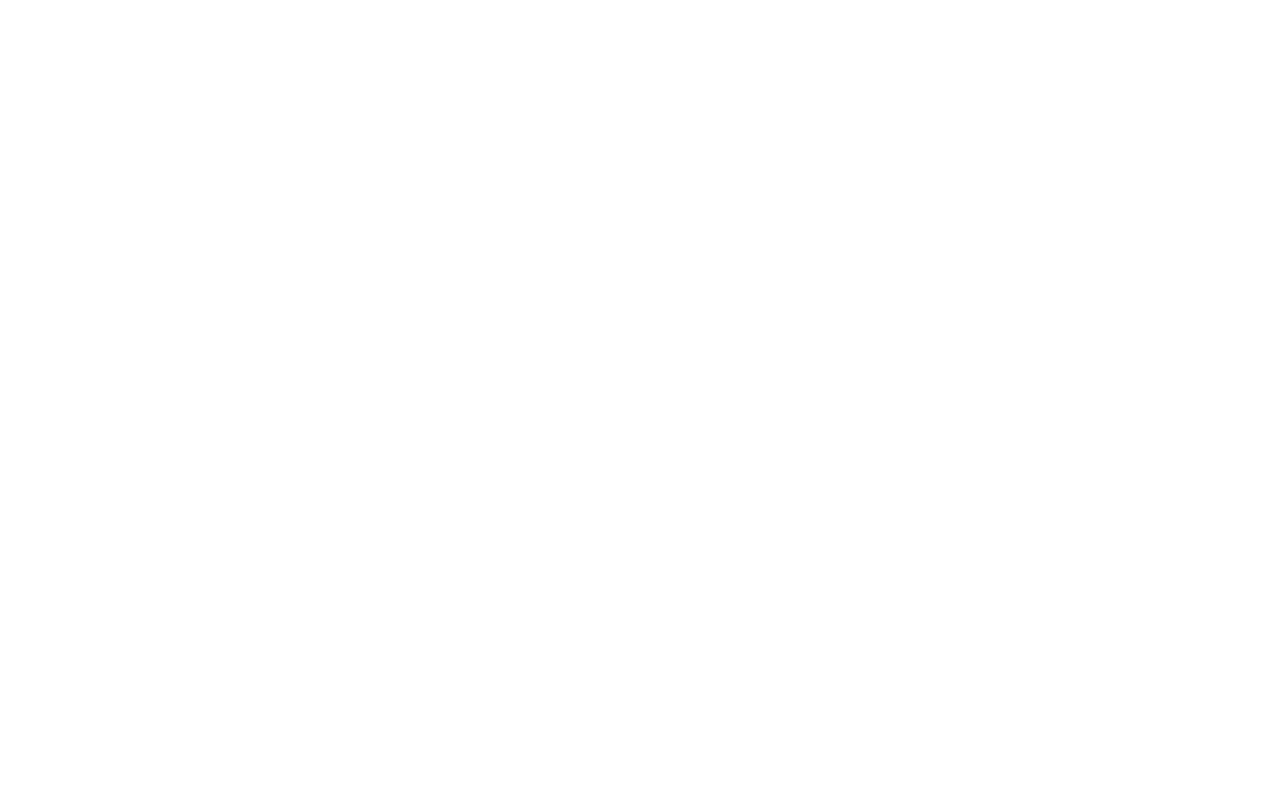
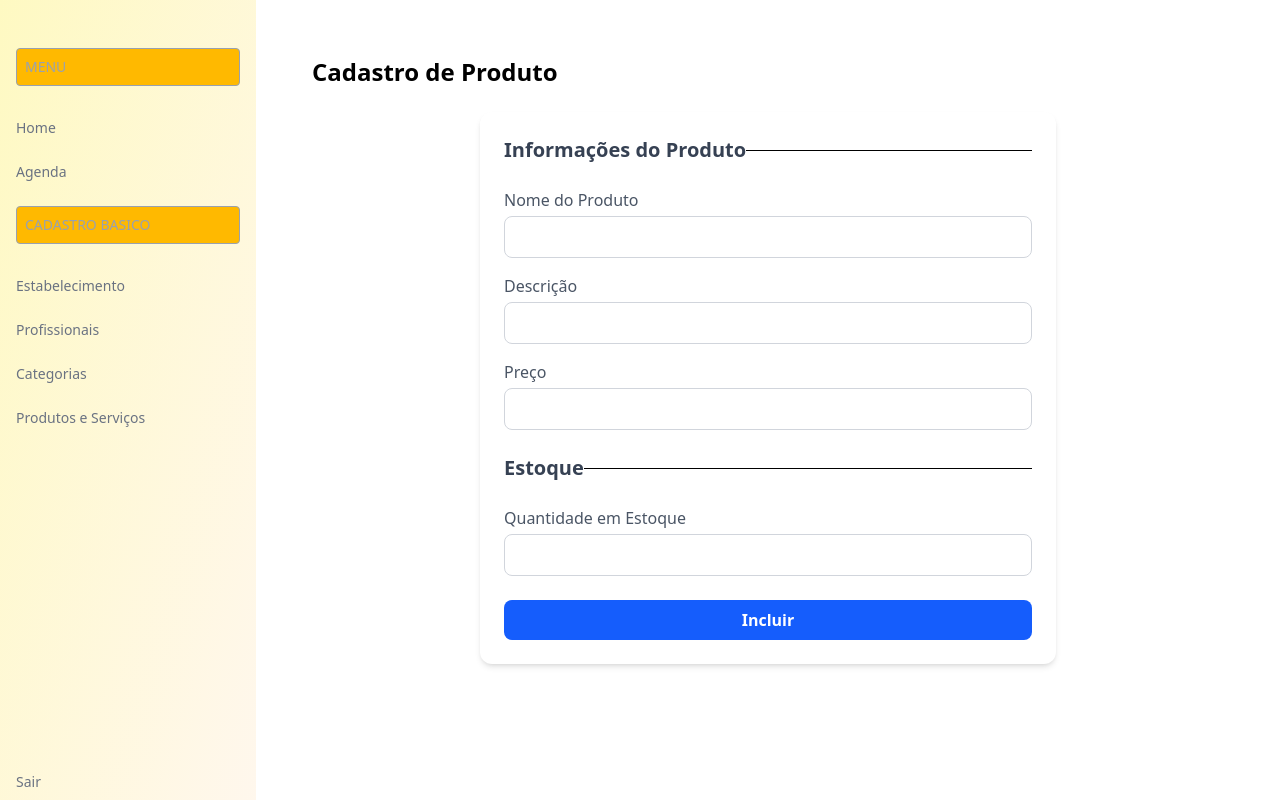
Before and after one commit to WalissonMariano/agenda-online-front, a React (Vite) app: page /cadastroProdutos in a window 1280 px wide. Before the commit this address had no page. Built offline with nearby package versions, Linux system fonts and the light colour scheme.

Commit message:
add form register

```diff
--- a/package.json
+++ b/package.json
@@ -10,10 +10,13 @@
     "preview": "vite preview"
   },
   "dependencies": {
+    "@fortawesome/fontawesome-svg-core": "^6.7.2",
+    "@fortawesome/react-fontawesome": "^0.2.2",
     "@tailwindcss/vite": "^4.0.17",
     "class-variance-authority": "^0.7.1",
     "react": "^19.0.0",
     "react-dom": "^19.0.0",
+    "react-icons": "^5.5.0",
     "react-router": "^7.3.0"
   },
   "devDependencies": {
--- /dev/null
+++ b/src/app/pages/product/ConsultationProduct.tsx
@@ -0,0 +1,41 @@
+import { useNavigate } from "react-router";
+import { Consultation } from "../../shared/components/ui/consultation/Consultation"
+import { DefaultLayout } from "../../shared/components/ui/defaultLayout"
+
+interface Product {
+    id: number;
+    nome: string;
+    time: string;
+    price: number;
+    categorie: string;
+}
+
+const product: Product[] = [
+    {id: 1, nome: "Corte", time: "2 hours 30 minutes", price: 10.5, categorie: "teste"},
+    {id: 1, nome: "Corte", time: "2 hours 30 minutes", price: 10.5, categorie: "teste"},
+]
+
+export const Product = () => {
+
+    const navigator = useNavigate();
+
+    const handleNewProduct = () => {
+        navigator('/cadastroProdutos');
+    }
+
+    return (
+        <DefaultLayout>
+            <Consultation<Product>
+                title="Produtos cadastrados"
+                columns={[
+                    {header: "Nome", accessor: "nome"},
+                    {header: "Tempo", accessor: "time"},
+                    {header: "Preço", accessor: "price"},
+                    {header: "Categoria", accessor: "categorie"},
+                ]}
+                data={product}
+                onNew={handleNewProduct}
+                />
+        </DefaultLayout>
+    )
+}
--- /dev/null
+++ b/src/app/pages/product/RegisterProduct.tsx
@@ -0,0 +1,30 @@
+import { DefaultLayout } from "../../shared/components/ui/defaultLayout"
+import { Block, Register } from "../../shared/components/ui/register/Register"
+
+const registerStructure: Block[] = [
+    {
+        title: 'Informações do Produto',
+        fields: [
+            {name: 'nome', label: 'Nome do Produto', type: 'text', required: true},
+            {name: 'descricao', label: 'Descrição', type: 'text', required: true},
+            {name: 'preço', label: 'Preço', type: 'number', required: true},
+        ]
+    },
+    {
+        title: 'Estoque',
+        fields: [
+            {name: 'quantidade', label: 'Quantidade em Estoque', type: 'number', required: true},
+        ]
+    }
+];
+
+export const RegisterProduct = () => {
+    return(
+        <DefaultLayout>
+            <div className="p-6">
+                <h1 className="text-2xl font-bold mb-6">Cadastro de Produto</h1>
+                <Register structure={registerStructure}/>
+            </div>
+        </DefaultLayout>
+    )
+}
--- a/src/app/pages/product/index.tsx
+++ /dev/null
@@ -1,33 +0,0 @@
-import { Consultation } from "../../shared/components/ui/consultation"
-import { DefaultLayout } from "../../shared/components/ui/defaultLayout"
-
-interface Product {
-    id: number;
-    nome: string;
-}
-
-const product: Product[] = [
-    {id: 1, nome: "Corte"},
-    {id: 2, nome: "Sombracelhas"},
-]
-
-export const Product = () => {
-
-    const handleNewProduct = () => {
-        console.log('teste');
-    }
-
-    return (
-        <DefaultLayout>
-            <Consultation<Product>
-                title="Produtos cadastrados"
-                columns={[
-                    {header: "ID", accessor: "id"},
-                    {header: "Nome", accessor: "nome"},
-                ]}
-                data={product}
-                onNew={handleNewProduct}
-                />
-        </DefaultLayout>
-    )
-}
--- a/src/app/routes/index.tsx
+++ b/src/app/routes/index.tsx
@@ -2,11 +2,12 @@
 import { Login } from "../pages/login"
 import { CadastroUsuario } from "../pages/registerUser"
 import { Home } from "../pages/home"
-import { Product } from "../pages/product"
+import { Product } from "../pages/product/ConsultationProduct"
 import { Categorie } from "../pages/categorie"
 import { Establishment } from "../pages/establishment"
 import { Professional } from "../pages/professional"
 import { Schedule } from "../pages/schedule"
+import { RegisterProduct } from "../pages/product/RegisterProduct"
 
 export const RoutesApp = () => {
     return (
@@ -19,6 +20,7 @@
                 <Route path="/estabelecimento" element={<Establishment/>} />
                 <Route path="/profissionais" element={<Professional/>} />
                 <Route path="/produtos" element={<Product/>} />
+                <Route path="/cadastroProdutos" element={<RegisterProduct/>} />
                 <Route path="/categoria" element={<Categorie/>} />
             </Routes>
         </BrowserRouter>
--- a/src/app/shared/components/ui/consultation/index.tsx
+++ b/src/app/shared/components/ui/consultation/Consultation.tsx
@@ -1,3 +1,6 @@
+import { VscEdit } from "react-icons/vsc";
+import { VscTrash } from "react-icons/vsc";
+
 interface Column<T> {
     header: string;
     accessor: keyof T;
@@ -26,6 +29,8 @@
         <table className="w-full table-auto">
             <thead>
             <tr>
+                <th className="border px-4 py-2">
+                </th>
                 {columns.map((col) => (
                 <th key={String(col.accessor)} className="border px-4 py-2 text-left">
                     {col.header}
@@ -37,6 +42,14 @@
             {data.length > 0 ? (
                 data.map((item, idx) => (
                 <tr key={idx} className="hover:bg-gray-100">
+                    <td className="border px-4 py-2">
+                        <button className="mr-5 bg-blue-400 hover:bg-blue-200 text-white text-xl p-3 border rounded-sm">
+                            <VscEdit />
+                        </button>
+                        <button className="mr-0 bg-red-400 hover:bg-red-200 text-white text-xl p-3 border rounded-sm">
+                            <VscTrash />
+                        </button>
+                    </td>
                     {columns.map((col) => (
                     <td key={String(col.accessor)} className="border px-4 py-2">
                         {String(item[col.accessor])}
--- /dev/null
+++ b/src/app/shared/components/ui/register/Register.tsx
@@ -0,0 +1,87 @@
+import { useState } from "react";
+
+export type FildType = 'text' | 'email' | 'password' | 'number';
+
+export interface Field {
+    name: string;
+    label: string;
+    type: FildType;
+    required?: boolean;
+}
+
+export interface Block {
+    title: string;
+    fields: Field[];
+}
+
+export interface Props {
+    structure: Block[];
+}
+
+
+export const Register: React.FC<Props> = ({structure}) => {
+    const [registerData, setRegisterData] = useState<{[key: string]: string}>({});
+    const [message, setMessage] = useState('');
+
+    const handleChange = (e: React.ChangeEvent<HTMLInputElement>) => {
+        const {name, value} = e.target;
+        setRegisterData(prev => ({ ...prev, [name]: value }));
+    };
+
+    const handleSubmit = (e: React.FormEvent) => {
+        e.preventDefault();
+
+        //EXEMPLO
+        if(registerData['senha'] !== registerData['confirmacaoSenha']) {
+            setMessage('As senhas não coicidem');
+            return;
+        }
+
+        console.log('Dados enviados: ', registerData);
+        setMessage('Cadastro realizado com sucesso!')
+
+    }
+
+    return (
+        <form onSubmit={handleSubmit} className="max-w-xl mx-auto p-6 bg-white rounded-xl shadow-md space-y-6">
+            {structure.map((block, idx) => (
+                <fieldset key={idx} className="border-t pt-4">
+                    <legend className="text-xl font-semibold text-gray-700 mb-2">
+                        {block.title}
+                    </legend>
+                    <div className="grid grid-cols-1 gap-4">
+                        {block.fields.map(field => (
+                            <div key={field.name}>
+                                <label className="block text-gray-600 font-medium mb-1">
+                                    {field.label}
+                                </label>
+                                <input
+                                    type={field.type}
+                                    name={field.name}
+                                    required={field.required}
+                                    value={registerData[field.name] || ''}
+                                    onChange={handleChange}
+                                    className="w-full border border-gray-300 rounded-lg px-4 py-2 focus:outline-none focus:ring-2 focus:ring-blue-400"
+                                />
+                            </div>
+                        ))}
+                    </div>
+                </fieldset>
+            ))}
+
+            <button
+                type="submit"
+                className="w-full bg-blue-600 hover:bg-blue-700 text-white font-semibold py-2 px-4 rounded-lg transition"
+            >
+                Incluir
+            </button>
+
+            {message && (
+                <p className="text-center text-sm mt-4 text-green-600">
+                    {message}
+                </p>
+            )}
+
+        </form>
+    )
+}
```
Also changed, not shown: 2 other files (tests, documents, lock files or other folders).
